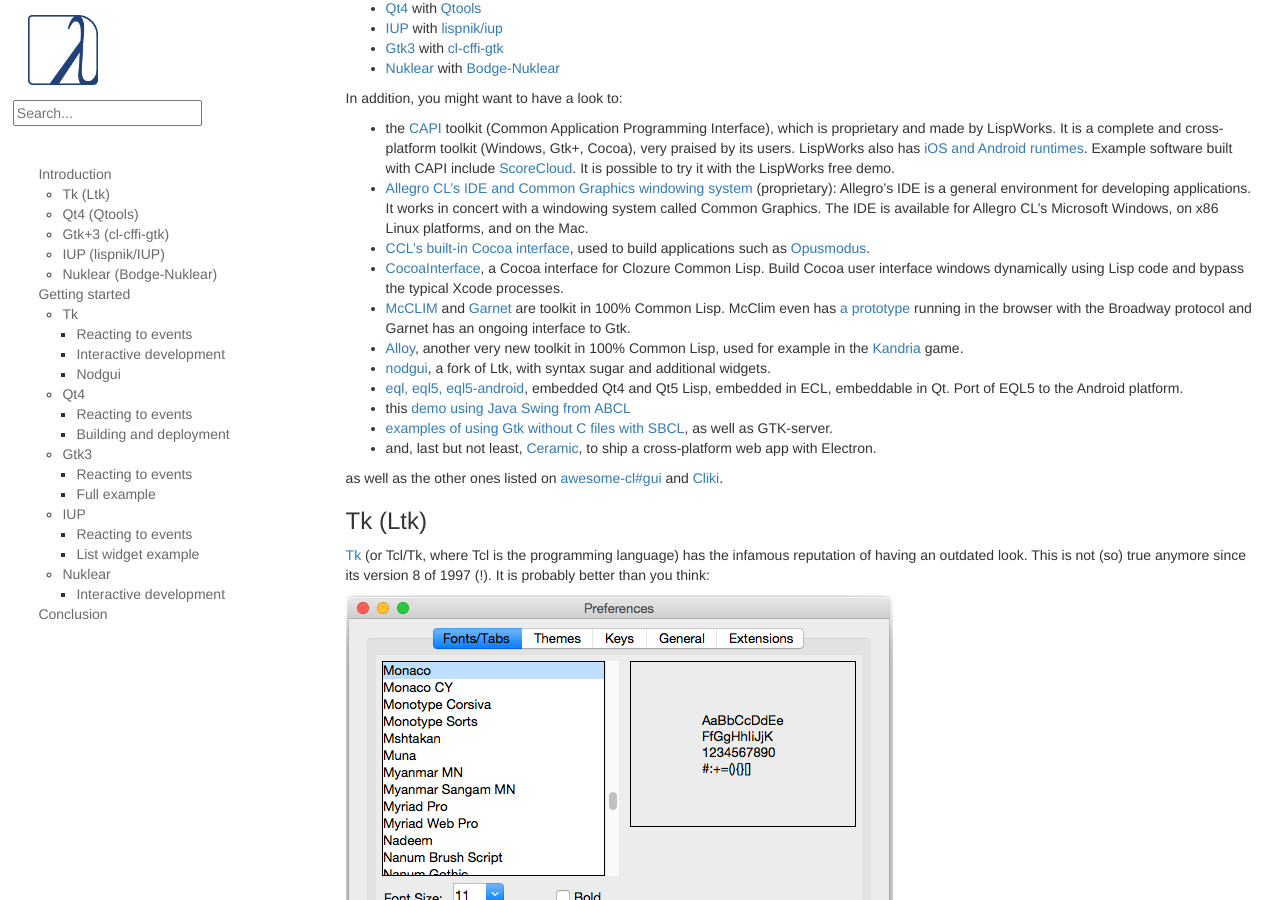
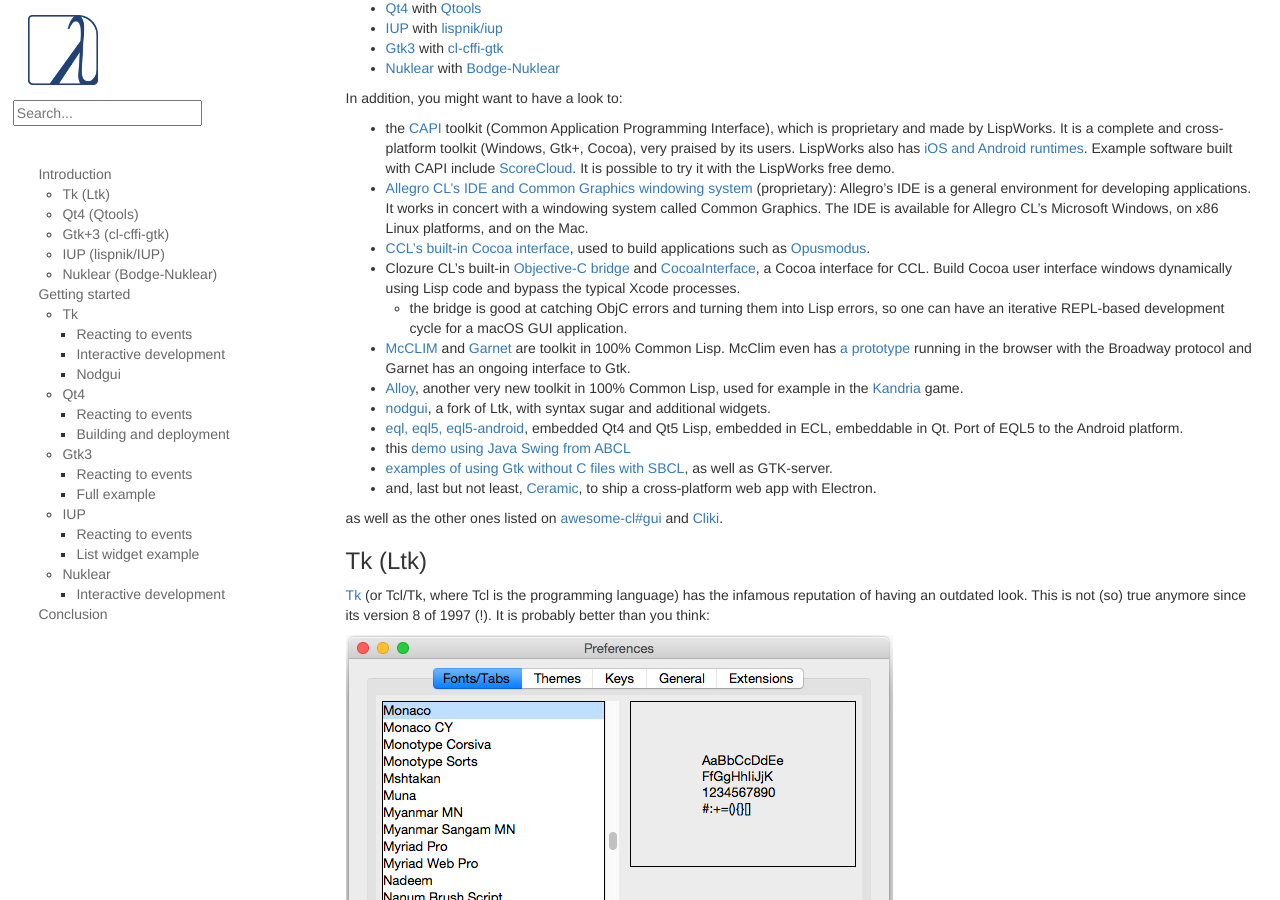
Before and after one commit to LispCookbook/cl-cookbook, a Jekyll site: the page built from gui.md, in a window 1280 px wide and 900 px high, scrolled down 478 px. Built offline with Jekyll 4.4.1, drawn with Linux system fonts in a browser that asks for light colours.

Commit message:
GUI: note on CCL's Cocoa interface
great comment:
https://www.reddit.com/r/lisp/comments/mt6o0c/creating_apps_on_macos_for_free/guzpktn/

Historically, Clozure CL Objective-C bridge has been the best tool for this. On macOS CCL comes with a set of interfaces to Cocoa and some other OS frameworks that allow one to write native Cocoa applications in Common Lisp, with all the attendant advantages that provides. The Objective-C bridge is even pretty good at catching ObjC errors and turning them into Lisp errors, so one can have an iterative REPL-based development cycle for a macOS GUI application. Furthermore, the ObjC bridge can take Lisp representations of ObjC objects in a saved image and revive those objects--CCL provides tools to use his feature to build deployable GUI applications.

The problem is that the Objective-C bridge and the associated Cocoa interfaces have bit-rotted and no longer work portably on recent versions of macOS. A Lisp image saved using an older version of CCL used to reliably work on newer macOS versions. But now the images only seem to work reliably on the exact same macOS version, and often break even on minor revisions of the OS. Another problem is that the ObjC interfaces that come with CCL are very outdated now, and either reflect old versions of frameworks or lack newer frameworks (such as SceneKit) altogether. The transition to Apple Silicon has just compounded these problems: these isn't an Arm64 port of CCL, and the Intel version doesn't work quite right under Rosetta.

The only one of these problems I have some kind of solution for is that of building newer interfaces: over the last couple of years I've been tinkering off-and-on to extend the experimental command line tool that generates CCL's FFI interfaces so that it can read recent macOS framework headers. The code is not pretty but it works well enough to build working interfaces to newer frameworks like SceneKit. I've managed to use the resulting interfaces to write a few neat demos using CCL, such as an interactive cel-shaded version of the Utah teapot. But I don't believe the demos are portable: although I haven't checked, I suspect they will run on macOS 10.14 with CCL 1.12 only.

```diff
--- a/gui.md
+++ b/gui.md
@@ -46,10 +46,8 @@
 - [CCL's built-in Cocoa
   interface](https://ccl.clozure.com/docs/ccl.html#the-objective-c-bridge),
   used to build applications such as [Opusmodus](https://opusmodus.com/).
-- [CocoaInterface](https://github.com/plkrueger/CocoaInterface/), a
-Cocoa interface for Clozure Common Lisp. Build Cocoa user interface
-windows dynamically using Lisp code and bypass the typical Xcode
-processes.
+- Clozure CL's built-in [Objective-C bridge](https://ccl.clozure.com/docs/ccl.html#the-objective-c-bridge) and [CocoaInterface](https://github.com/plkrueger/CocoaInterface/), a Cocoa interface for CCL. Build Cocoa user interface windows dynamically using Lisp code and bypass the typical Xcode processes.
+  - the bridge is good at catching ObjC errors and turning them into Lisp errors, so one can have an iterative REPL-based development cycle for a macOS GUI application.
 * [McCLIM](https://common-lisp.net/project/mcclim/) and [Garnet](https://github.com/earl-ducaine/cl-garnet) are toolkit in 100% Common Lisp. McClim even has [a prototype](https://techfak.de/~jmoringe/mcclim-broadway-7.ogv) running in the browser with the Broadway protocol and Garnet has an ongoing interface to Gtk.
 * [Alloy](https://github.com/Shirakumo/alloy), another very new toolkit in 100% Common Lisp, used for example in the [Kandria](https://github.com/shinmera/kandria) game.
 * [nodgui](https://notabug.org/cage/nodgui), a fork of Ltk, with syntax sugar and additional widgets.
```
